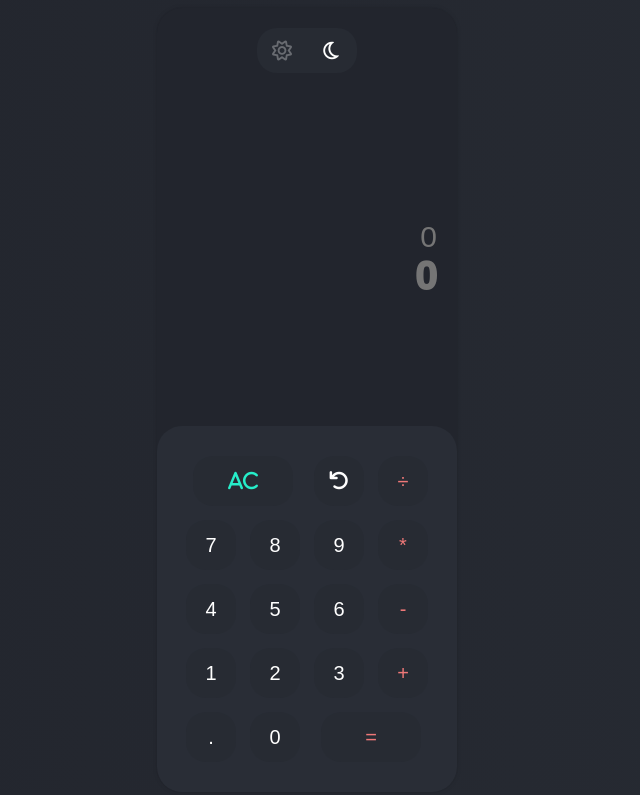
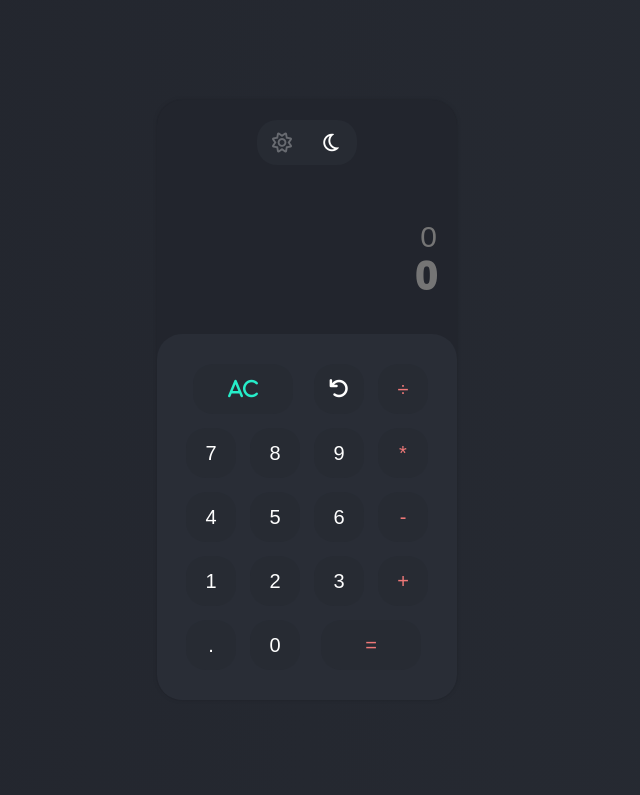
Before and after one commit to daczecha/simple-calculator, a plain HTML site: page index.html in a window 1280 px wide. Shown: the whole page, without its empty margins (333-973 px from the left). Drawn offline with Linux system fonts and the light colour scheme; a web font is replaced by a local one.

Commit message:
Edit height

```diff
--- a/style.css
+++ b/style.css
@@ -37,7 +37,7 @@ body{
     flex-direction: column;
     align-items: center;
     background:var(--dark-wrapper);
-    height: 98%;
+    height: 600px;
     border-radius: 25px;
     justify-content: space-between;
     box-shadow: rgba(0, 0, 0, 0.1) 0px 0px 5px 0px, rgba(0, 0, 0, 0.1) 0px 0px 1px 0px;
```
